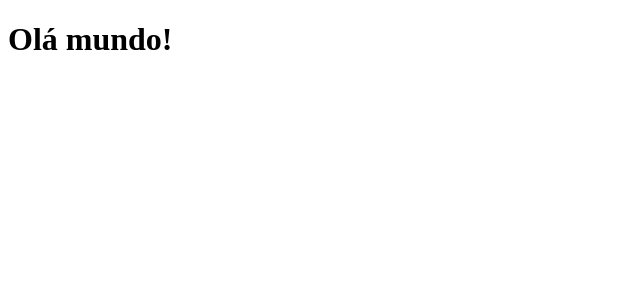
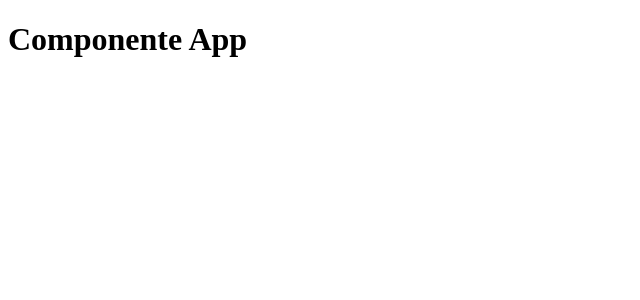
Before and after one commit to EduardoOrestes/learning-react, a React app in the folder react-fundamentos/: page / in a window 1280 px wide. Shown: the top 300 px of the page, without its empty margins (0-640 px from the left). Built offline with nearby package versions, Linux system fonts and the light colour scheme.

Commit message:
First component

```diff
--- /dev/null
+++ b/react-fundamentos/src/App.js
@@ -0,0 +1,9 @@
+import React from 'react';
+
+export default function App() {
+  return <h1>Componente App</h1>
+}
+
+
+// o export default pode ser no final antes da function
+// export default App;
--- a/react-fundamentos/src/index.js
+++ b/react-fundamentos/src/index.js
@@ -1,11 +1,11 @@
+// START - yarn dev
+
 import React from "react";
 import ReactDOM from 'react-dom';
 
+import App from './App';
+
 ReactDOM.render(
-  <h1 id="title">
-    <span>
-      Olá mundo!
-    </span>
-  </h1>,
+  <App />,
   document.getElementById('root')
 );
```
